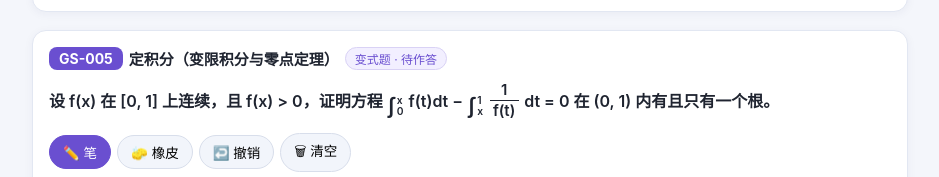
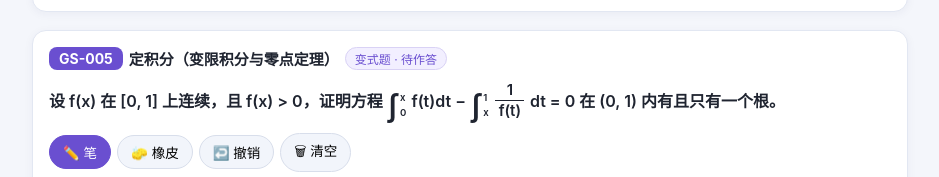
Before and after one commit to chenkeny60/cuotiben, a plain HTML site: page dati.html in a window 1280 px wide. Shown: the part 3563-3740 px from the top of the page, without its empty margins (170-1109 px from the left). Drawn offline with Linux system fonts and the light colour scheme.

Commit message:
积分排版改A版：∫高瘦、上下限贴尖 2026-11-17

```diff
--- a/dati.html
+++ b/dati.html
@@ -35,7 +35,7 @@
   .hint { color:#7a748f; font-size:12.5px; margin:8px 0 0; line-height:1.6; }
   .empty { background:#fff; border:1px solid #e2e7f2; border-radius:12px; padding:22px; text-align:center; color:#5b6474; }
   footer { color:#8a93a5; font-size:12px; text-align:center; }
-  .frac{display:inline-block;vertical-align:-0.55em;text-align:center;margin:0 .1em}.frac .num{display:block;border-bottom:1.4px solid currentColor;padding:0 .22em;line-height:1.3;font-size:.94em}.frac .den{display:block;padding:0 .22em;line-height:1.3;font-size:.94em}.ig{display:inline-flex;align-items:center;vertical-align:-0.38em;margin:0 1px}.igs{font-size:1.32em;line-height:1}.igl{display:inline-flex;flex-direction:column;justify-content:center;margin-left:1px;font-size:.64em}.igl .igu,.igl .igb{line-height:1.08;min-height:1.08em}sup.ms,sub.ms{line-height:0}
+  .frac{display:inline-block;vertical-align:-0.55em;text-align:center;margin:0 .1em}.frac .num{display:block;border-bottom:1.4px solid currentColor;padding:0 .22em;line-height:1.3;font-size:.94em}.frac .den{display:block;padding:0 .22em;line-height:1.3;font-size:.94em}.ig{display:inline-flex;align-items:stretch;vertical-align:-0.52em;margin:0 1px}.igs{font-size:1.85em;line-height:1;align-self:center}.igl{display:inline-flex;flex-direction:column;justify-content:space-between;margin-left:1px;font-size:.6em;padding:.24em 0}.igl .igu,.igl .igb{line-height:1}sup.ms,sub.ms{line-height:0}
 </style></head>
 <body><div class="wrap">
   <h1>✏️ 答题版 · 待作答变式题</h1>
```
Also changed, not shown: index.html (+1 -1 lines).
